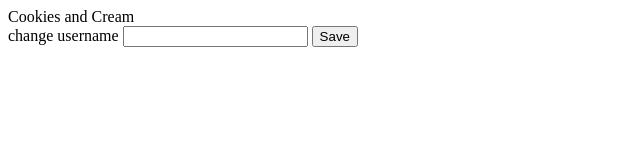
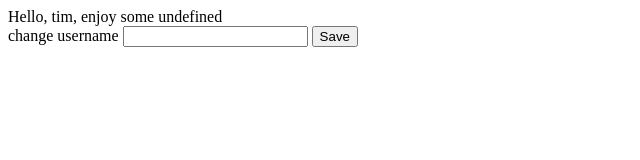
Before and after one commit to timdecillis/svelte-practice, a SvelteKit app: page / in a window 1280 px wide. Shown: the top 160 px of the page, without its empty margins (0-640 px from the left). Built offline with nearby package versions, Linux system fonts and the light colour scheme.

Commit message:
added more words to greeting

```diff
--- a/src/routes/+page.svelte
+++ b/src/routes/+page.svelte
@@ -4,21 +4,18 @@
   import { onDestroy } from "svelte";
 
   let currentUser: string;
-  $: (currentUser)
-
-  let chosenColor: string;
-  $: chosenColor;
 
   let flavor: string = "Cookies and Cream";
 
-  const unsubscribe = count.subscribe(({ user }) => {
+  const unsubscribe = count.subscribe(({ user, flavor }) => {
     currentUser = user;
+    flavor = flavor;
   });
 
   onDestroy(unsubscribe);
 </script>
 
-<Flavor flavor={flavor} />
+<Flavor user={currentUser} />
 
 <form method="post" on:submit|preventDefault>
   <label for="username">change username</label>
--- a/src/routes/Flavor.svelte
+++ b/src/routes/Flavor.svelte
@@ -1,5 +1,6 @@
 <script lang='ts'>
+  export let user: string;
   export let flavor: string;
 </script>
 
-<div>{flavor}</div>
+<div>Hello, {user}, enjoy some {flavor}</div>
```
